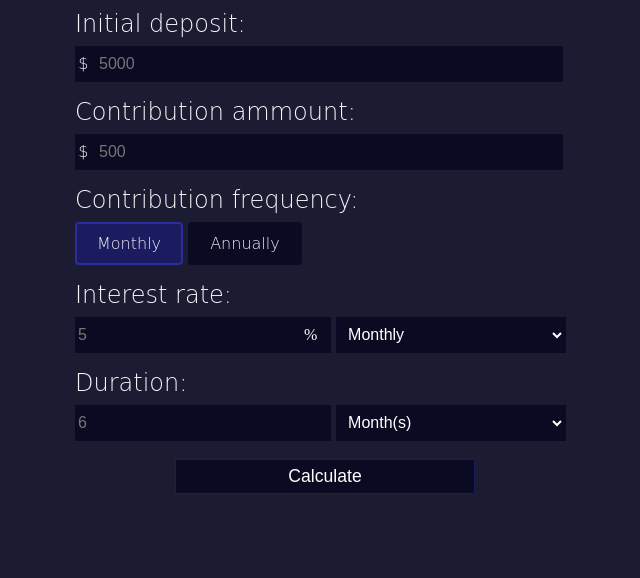
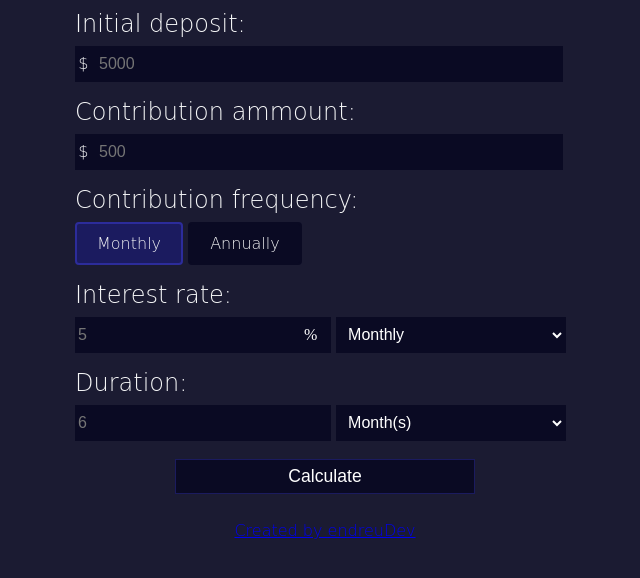
Before and after one commit to endreuDev/InterestCalculator, a plain HTML site: page index.html in a window 1280 px wide. Shown: the part 136-714 px from the top of the page, without its empty margins (315-955 px from the left). Drawn offline with Linux system fonts and the light colour scheme; a web font is replaced by a local one.

Commit message:
Added a footer element with my GitHub page.

```diff
--- a/index.html
+++ b/index.html
@@ -54,6 +54,7 @@
 					</thead>
 					<tbody id="table-body"></tbody>
 				</table>
+				<footer class="align-center"><a href="https://github.com/endreuDev">Created by endreuDev</a></footer>
 			</div>
 		</main>
 		<script src="script.js"></script>
--- a/style.css
+++ b/style.css
@@ -164,3 +164,8 @@ tr:nth-child(even) {
         opacity: 1;
     }
 }
+
+footer {
+    padding: 10px;
+    padding-bottom: 20px;
+}
```
